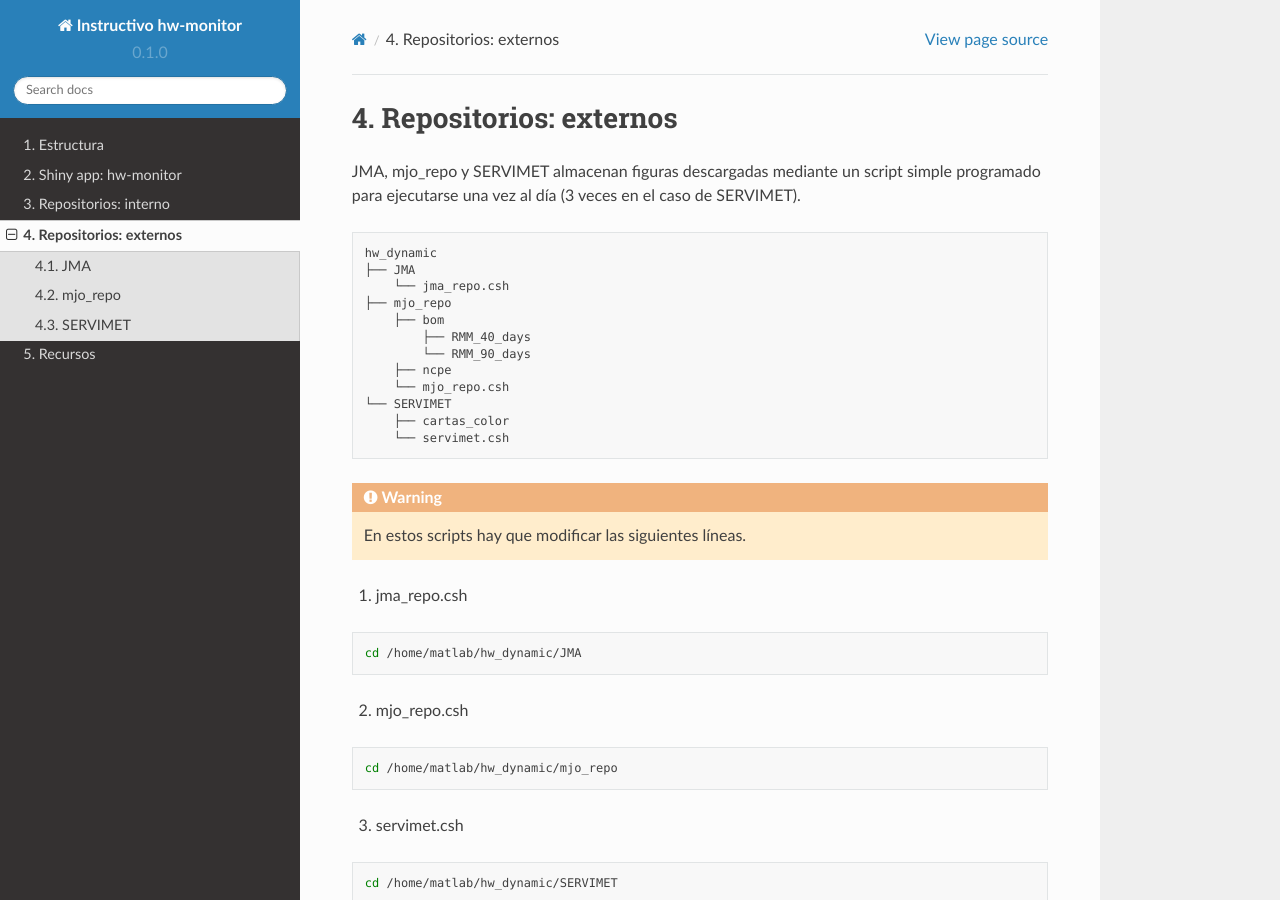
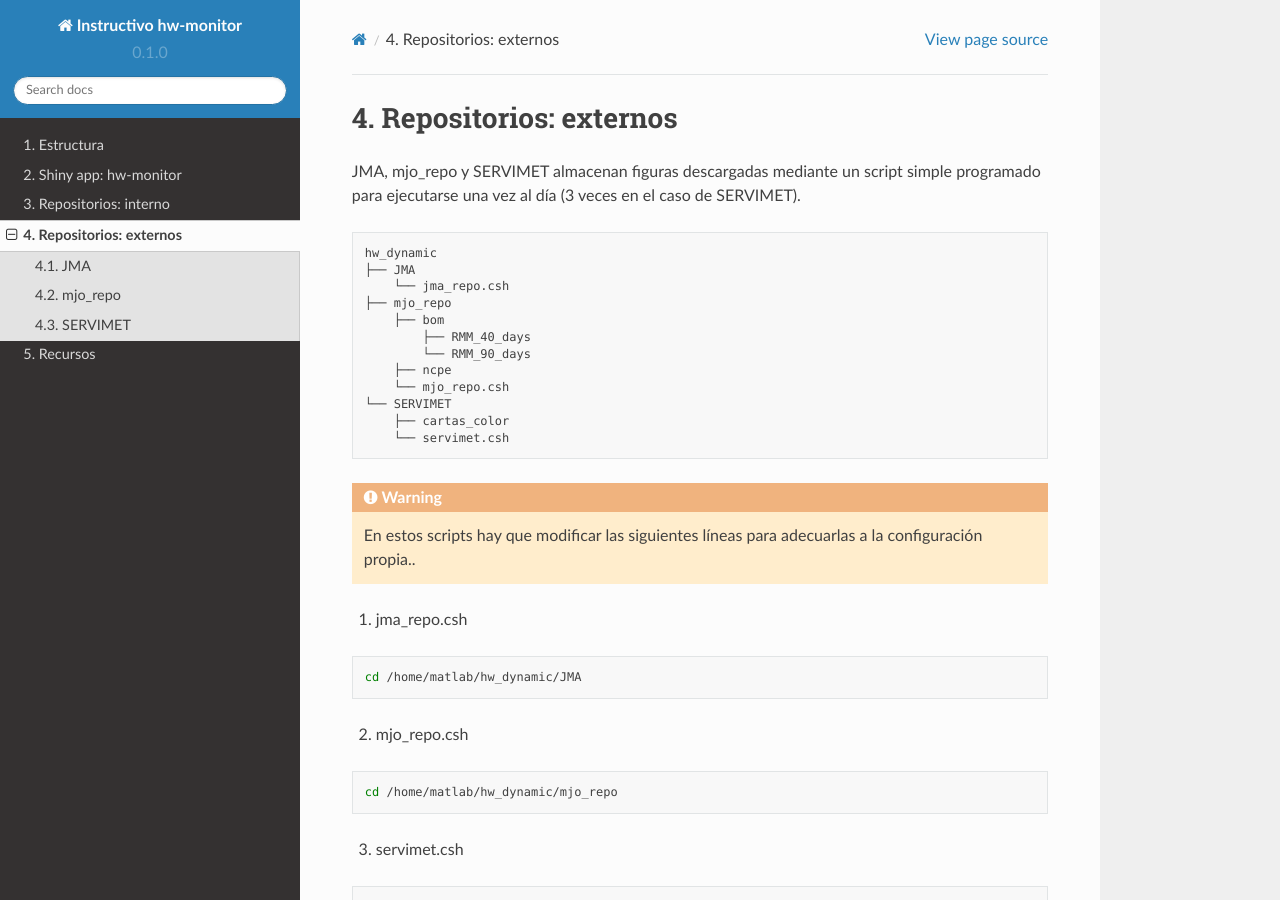
Before and after one commit to chsegura/rtd-tutorial, a Sphinx documentation site: the page built from docs/source/anexoB.rst, in a window 1280 px wide and 900 px high. Built offline with Sphinx 7.4.7 and the Read the Docs theme 2.0.0, drawn with Linux system fonts in a browser that asks for light colours.

Commit message:
Update anexoB.rst

```diff
--- a/docs/source/anexoB.rst
+++ b/docs/source/anexoB.rst
@@ -21,7 +21,7 @@ JMA, mjo_repo y SERVIMET almacenan figuras descargadas mediante un script simple
 
 .. warning::
 
-  En estos scripts hay que modificar las siguientes líneas.
+  En estos scripts hay que modificar las siguientes líneas para adecuarlas a la configuración propia..
 
 1. jma_repo.csh
 
```
